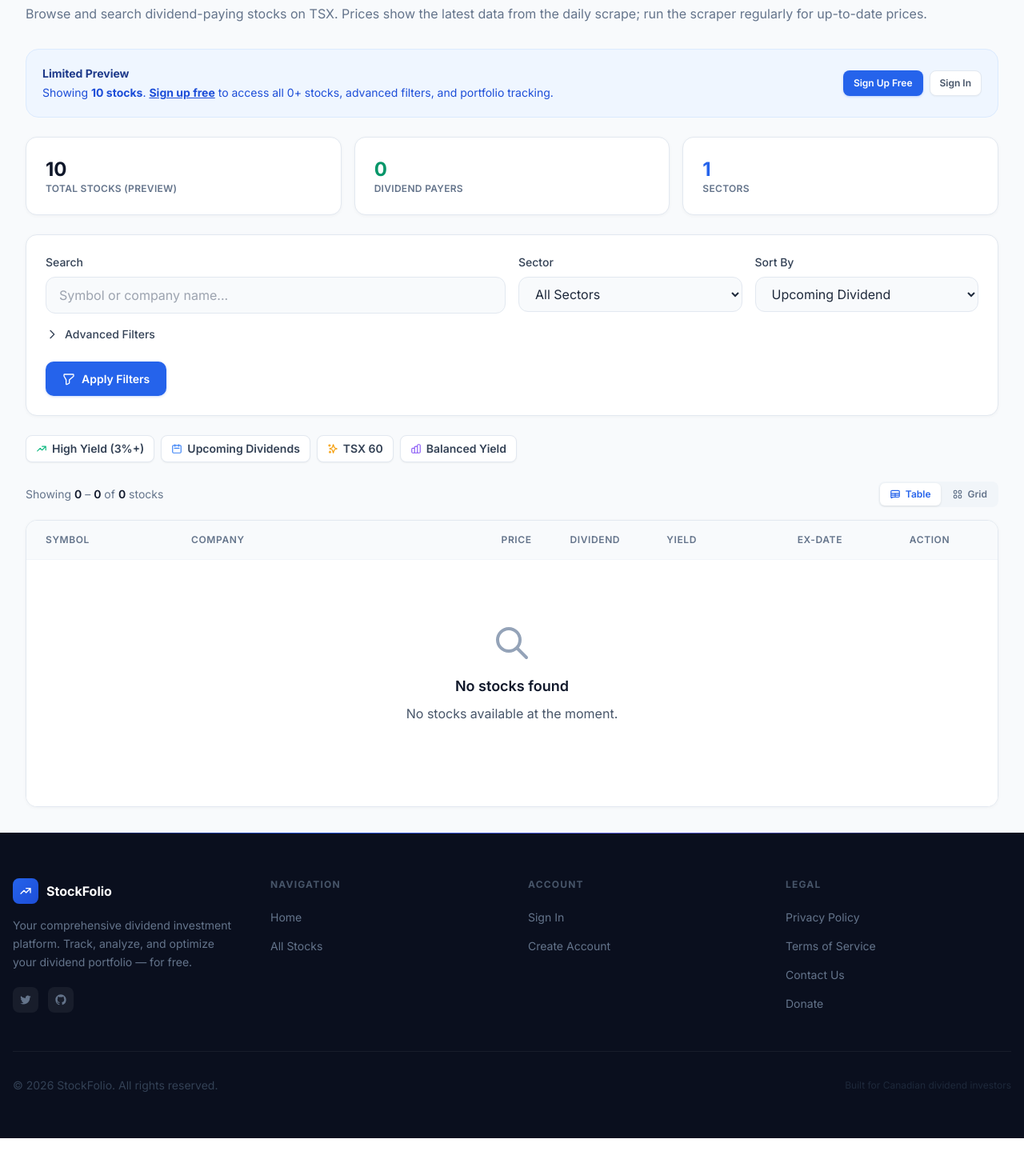
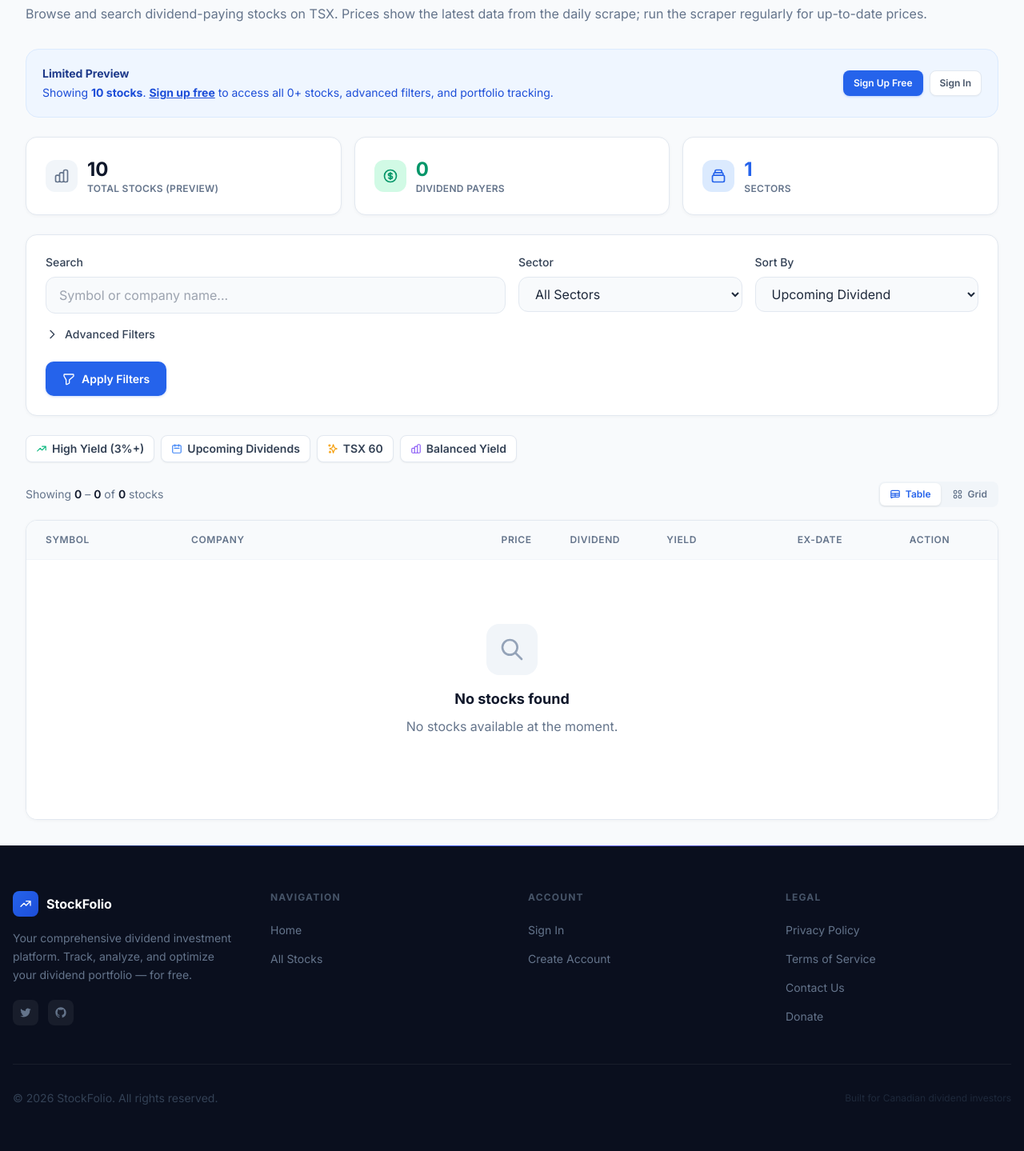
Before and after one commit to sonusaggu/dividend-tracker, a Django app: page /stocks/ in a window 1280 px wide. Shown: the part 170-1609 px from the top of the page at 80% size. Run offline with Django 5.2, Linux system fonts and the light colour scheme; tables that the repository leaves empty hold one stand-in row (values such as "Sample post"); some libraries are stand-ins or nearby versions.

Commit message:
stocks page

```diff
--- a/portfolio/templates/all_stocks.html
+++ b/portfolio/templates/all_stocks.html
@@ -40,20 +40,35 @@
         {% endif %}
 
         <!-- Stats Bar -->
-        <div class="grid grid-cols-3 gap-2 sm:gap-4 mb-4 sm:mb-6">
-            <div class="stat-card">
+        <div class="grid grid-cols-2 sm:grid-cols-3 gap-2 sm:gap-4 mb-4 sm:mb-6">
+            <div class="stat-card flex items-center gap-3">
+                <div class="w-10 h-10 bg-slate-100 rounded-xl flex items-center justify-center flex-shrink-0">
+                    <svg class="w-5 h-5 text-slate-500" fill="none" stroke="currentColor" viewBox="0 0 24 24"><path stroke-linecap="round" stroke-linejoin="round" stroke-width="2" d="M9 19v-6a2 2 0 00-2-2H5a2 2 0 00-2 2v6a2 2 0 002 2h2a2 2 0 002-2zm0 0V9a2 2 0 012-2h2a2 2 0 012 2v10m-6 0a2 2 0 002 2h2a2 2 0 002-2m0 0V5a2 2 0 012-2h2a2 2 0 012 2v14a2 2 0 01-2 2h-2a2 2 0 01-2-2z"></path></svg>
+                </div>
+                <div>
                     <div class="text-xl sm:text-2xl font-black text-slate-900">
                         {% if user.is_authenticated %}{{ page_obj.paginator.count|intcomma }}{% else %}10{% endif %}
                     </div>
                     <div class="text-xs font-semibold text-slate-500 uppercase tracking-wide">Total Stocks{% if not user.is_authenticated %} (Preview){% endif %}</div>
                 </div>
-            <div class="stat-card">
+            </div>
+            <div class="stat-card flex items-center gap-3">
+                <div class="w-10 h-10 bg-emerald-100 rounded-xl flex items-center justify-center flex-shrink-0">
+                    <svg class="w-5 h-5 text-emerald-600" fill="none" stroke="currentColor" viewBox="0 0 24 24"><path stroke-linecap="round" stroke-linejoin="round" stroke-width="2" d="M12 8c-1.657 0-3 .895-3 2s1.343 2 3 2 3 .895 3 2-1.343 2-3 2m0-8c1.11 0 2.08.402 2.599 1M12 8V7m0 1v8m0 0v1m0-1c-1.11 0-2.08-.402-2.599-1M21 12a9 9 0 11-18 0 9 9 0 0118 0z"></path></svg>
+                </div>
+                <div>
                     <div class="text-xl sm:text-2xl font-black text-emerald-600">{{ dividend_stocks_count|intcomma }}</div>
                     <div class="text-xs font-semibold text-slate-500 uppercase tracking-wide">Dividend Payers</div>
                 </div>
-            <div class="stat-card">
+            </div>
+            <div class="stat-card flex items-center gap-3 col-span-2 sm:col-span-1">
+                <div class="w-10 h-10 bg-blue-100 rounded-xl flex items-center justify-center flex-shrink-0">
+                    <svg class="w-5 h-5 text-blue-600" fill="none" stroke="currentColor" viewBox="0 0 24 24"><path stroke-linecap="round" stroke-linejoin="round" stroke-width="2" d="M19 11H5m14 0a2 2 0 012 2v6a2 2 0 01-2 2H5a2 2 0 01-2-2v-6a2 2 0 012-2m14 0V9a2 2 0 00-2-2M5 11V9a2 2 0 012-2m0 0V5a2 2 0 012-2h6a2 2 0 012 2v2M7 7h10"></path></svg>
+                </div>
+                <div>
                     <div class="text-xl sm:text-2xl font-black text-blue-600">{{ sectors_count|intcomma }}</div>
                     <div class="text-xs font-semibold text-slate-500 uppercase tracking-wide">Sectors</div>
+                </div>
             </div>
         </div>
 
@@ -419,7 +434,7 @@
 
                             <!-- Company Name -->
                             <td class="px-2 sm:px-4 md:px-6 py-3 sm:py-4" style="width: 25%; min-width: 120px; max-width: 250px;">
-                                <div class="text-xs sm:text-sm font-medium text-slate-700" style="word-break: break-word; overflow-wrap: break-word; hyphens: auto; line-height: 1.4;">{{ item.stock.company_name }}</div>
+                                <div class="text-xs sm:text-sm font-black text-slate-800" style="word-break: break-word; overflow-wrap: break-word; hyphens: auto; line-height: 1.4;">{{ item.stock.company_name }}</div>
                                 {% if item.stock.sector %}
                                 <div class="text-[11px] text-slate-400 mt-0.5">{{ item.stock.sector }}</div>
                                 {% endif %}
@@ -430,10 +445,9 @@
                                 {% if item.latest_price %}
                                 <div class="text-sm font-black text-slate-900">${{ item.latest_price.price|floatformat:2 }}</div>
                                 {% if item.price_change_7d is not None %}
-                                <div class="inline-flex items-center gap-0.5 mt-1 px-1.5 py-0.5 rounded text-[11px] font-bold
+                                <div class="inline-flex items-center gap-0.5 mt-1 px-1.5 py-0.5 rounded-full text-[11px] font-black
                                     {% if item.price_change_7d >= 0 %}bg-emerald-50 text-emerald-700{% else %}bg-red-50 text-red-600{% endif %}">
-                                    {% if item.price_change_7d >= 0 %}▲{% else %}▼{% endif %}
-                                    {% if item.price_change_7d >= 0 %}+{% endif %}{{ item.price_change_7d|floatformat:1 }}%
+                                    {% if item.price_change_7d >= 0 %}▲{% else %}▼{% endif %}{{ item.price_change_7d|floatformat:1 }}%
                                 </div>
                                 {% endif %}
                                 {% else %}
@@ -473,12 +487,12 @@
                                 <div class="text-xs font-semibold text-slate-700 whitespace-nowrap">{{ item.upcoming_dividend_date|date:"M d, Y" }}</div>
                                 {% if item.days_until is not None %}
                                 <div class="mt-0.5">
-                                    <span class="text-[11px] font-bold px-1.5 py-0.5 rounded
-                                        {% if item.days_until == 0 %}bg-emerald-100 text-emerald-700
-                                        {% elif item.days_until < 0 %}text-slate-400
+                                    <span class="inline-flex items-center text-[11px] font-black px-1.5 py-0.5 rounded-full
+                                        {% if item.days_until == 0 %}bg-rose-100 text-rose-700
+                                        {% elif item.days_until < 0 %}bg-slate-100 text-slate-500
                                         {% elif item.days_until <= 3 %}bg-red-100 text-red-600
-                                        {% elif item.days_until <= 7 %}bg-amber-100 text-amber-700
-                                        {% else %}bg-emerald-50 text-emerald-600{% endif %}">
+                                        {% elif item.days_until <= 7 %}bg-orange-100 text-orange-700
+                                        {% else %}bg-blue-50 text-blue-600{% endif %}">
                                         {% if item.days_until == 0 %}Today{% elif item.days_until < 0 %}Passed{% else %}{{ item.days_until }}d{% endif %}
                                     </span>
                                 </div>
@@ -514,11 +528,13 @@
                         {% empty %}
                         <tr>
                             <td colspan="7" class="px-6 py-20 text-center">
-                                <svg class="w-12 h-12 mx-auto text-slate-400 mb-4" fill="none" stroke="currentColor" viewBox="0 0 24 24">
+                                <div class="w-16 h-16 bg-slate-100 rounded-2xl flex items-center justify-center mx-auto mb-4">
+                                    <svg class="w-8 h-8 text-slate-400" fill="none" stroke="currentColor" viewBox="0 0 24 24">
                                         <path stroke-linecap="round" stroke-linejoin="round" stroke-width="2" d="M21 21l-6-6m2-5a7 7 0 11-14 0 7 7 0 0114 0z"></path>
                                     </svg>
-                                <h3 class="text-lg font-semibold text-slate-900 mb-2">No stocks found</h3>
-                                <p class="text-slate-600 mb-6">
+                                </div>
+                                <h3 class="text-lg font-black text-slate-900 mb-2">No stocks found</h3>
+                                <p class="text-slate-500 mb-6">
                                     {% if search_query or sector_filter %}
                                     Try adjusting your search or filters.
                                     {% else %}
@@ -526,9 +542,7 @@
                                     {% endif %}
                                 </p>
                                 {% if search_query or sector_filter %}
-                                <a href="{% url 'all_stocks' %}" class="btn btn-primary">
-                                    Clear Filters
-                                </a>
+                                <a href="{% url 'all_stocks' %}" class="btn btn-primary">Clear Filters</a>
                                 {% endif %}
                             </td>
                         </tr>
@@ -645,12 +659,12 @@
                             <span class="text-xs font-semibold text-slate-600">{{ item.upcoming_dividend_date|date:"M d, Y" }}</span>
                         </div>
                         {% if item.days_until is not None %}
-                        <span class="text-[11px] font-bold px-1.5 py-0.5 rounded
-                            {% if item.days_until == 0 %}bg-emerald-100 text-emerald-700
-                            {% elif item.days_until < 0 %}text-slate-400
+                        <span class="inline-flex items-center text-[11px] font-black px-1.5 py-0.5 rounded-full
+                            {% if item.days_until == 0 %}bg-rose-100 text-rose-700
+                            {% elif item.days_until < 0 %}bg-slate-100 text-slate-500
                             {% elif item.days_until <= 3 %}bg-red-100 text-red-600
-                            {% elif item.days_until <= 7 %}bg-amber-100 text-amber-700
-                            {% else %}bg-emerald-50 text-emerald-600{% endif %}">
+                            {% elif item.days_until <= 7 %}bg-orange-100 text-orange-700
+                            {% else %}bg-blue-50 text-blue-600{% endif %}">
                             {% if item.days_until == 0 %}Today{% elif item.days_until < 0 %}Passed{% else %}{{ item.days_until }}d{% endif %}
                         </span>
                         {% endif %}
@@ -689,33 +703,24 @@
 
         <!-- Pagination -->
         {% if user.is_authenticated and page_obj.paginator.num_pages > 1 %}
-        <div class="mt-4 sm:mt-6 flex flex-col sm:flex-row items-center justify-between gap-3 sm:gap-0">
-            <div class="text-xs sm:text-sm text-slate-600">
-                Page {{ page_obj.number }} of {{ page_obj.paginator.num_pages }}
-            </div>
-            <div class="flex items-center gap-1.5 sm:gap-2">
+        <div class="mt-4 sm:mt-6 flex items-center justify-center gap-2">
             {% if page_obj.has_previous %}
             <a href="?page=1{% if search_query %}&search={{ search_query }}{% endif %}{% if sector_filter %}&sector={{ sector_filter }}{% endif %}{% if sort_by %}&sort_by={{ sort_by }}{% endif %}"
-                   class="btn btn-secondary btn-sm whitespace-nowrap">
-                    First
-                </a>
+               class="btn btn-secondary btn-sm whitespace-nowrap">‹‹</a>
             <a href="?page={{ page_obj.previous_page_number }}{% if search_query %}&search={{ search_query }}{% endif %}{% if sector_filter %}&sector={{ sector_filter }}{% endif %}{% if sort_by %}&sort_by={{ sort_by }}{% endif %}"
-                   class="btn btn-secondary btn-sm whitespace-nowrap">
-                    Previous
-                </a>
+               class="btn btn-secondary btn-sm whitespace-nowrap">‹ Prev</a>
             {% endif %}
+
+            <span class="inline-flex items-center px-3 py-1.5 rounded-full text-xs font-black bg-blue-600 text-white shadow-sm">
+                {{ page_obj.number }} / {{ page_obj.paginator.num_pages }}
+            </span>
 
             {% if page_obj.has_next %}
             <a href="?page={{ page_obj.next_page_number }}{% if search_query %}&search={{ search_query }}{% endif %}{% if sector_filter %}&sector={{ sector_filter }}{% endif %}{% if sort_by %}&sort_by={{ sort_by }}{% endif %}"
-                   class="btn btn-secondary btn-sm whitespace-nowrap">
-                    Next
-                </a>
+               class="btn btn-secondary btn-sm whitespace-nowrap">Next ›</a>
             <a href="?page={{ page_obj.paginator.num_pages }}{% if search_query %}&search={{ search_query }}{% endif %}{% if sector_filter %}&sector={{ sector_filter }}{% endif %}{% if sort_by %}&sort_by={{ sort_by }}{% endif %}"
-                   class="btn btn-secondary btn-sm whitespace-nowrap">
-                    Last
-                </a>
+               class="btn btn-secondary btn-sm whitespace-nowrap">››</a>
             {% endif %}
-            </div>
         </div>
         {% endif %}
     </div>
```
Lines whose indentation alone changed are shown as unchanged.
